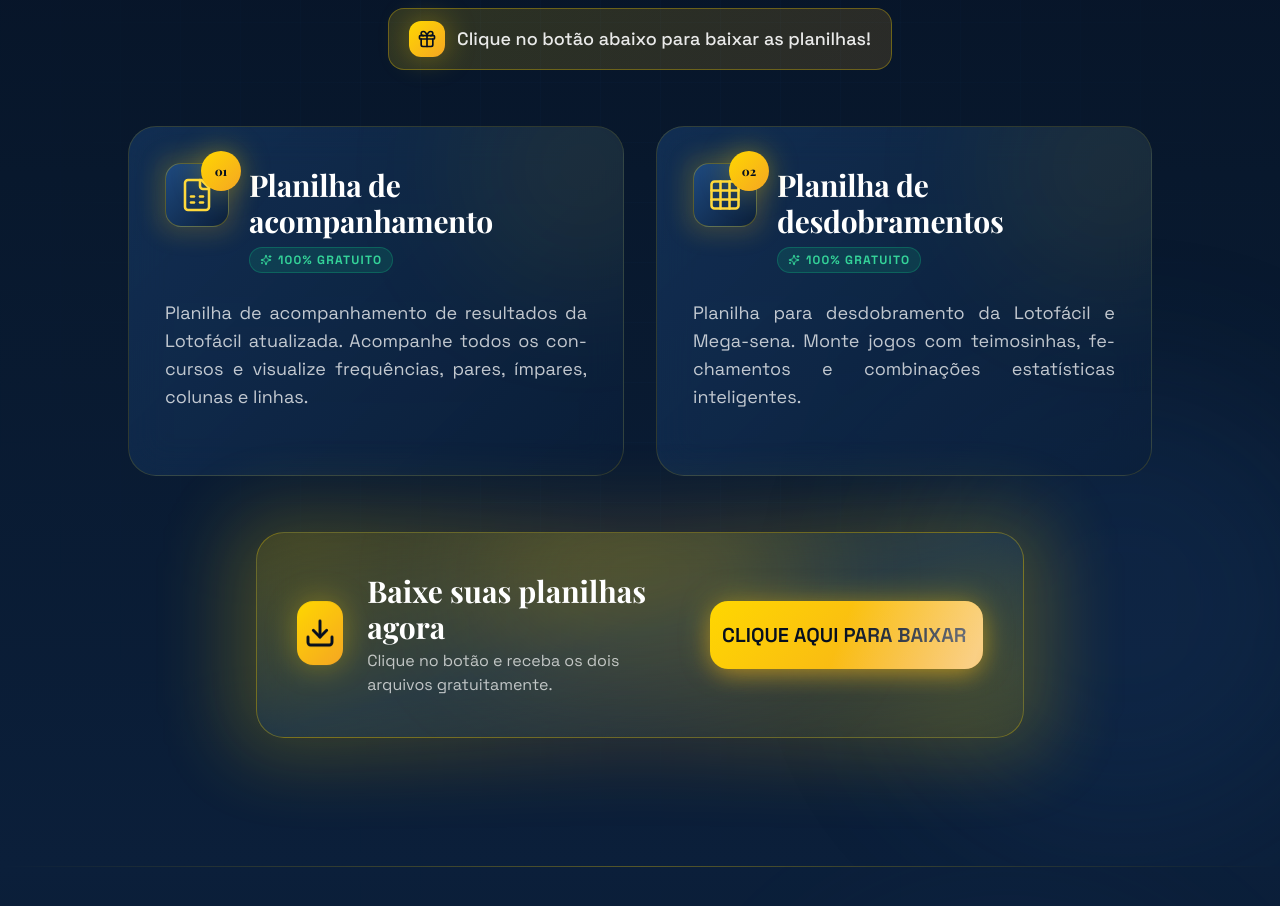
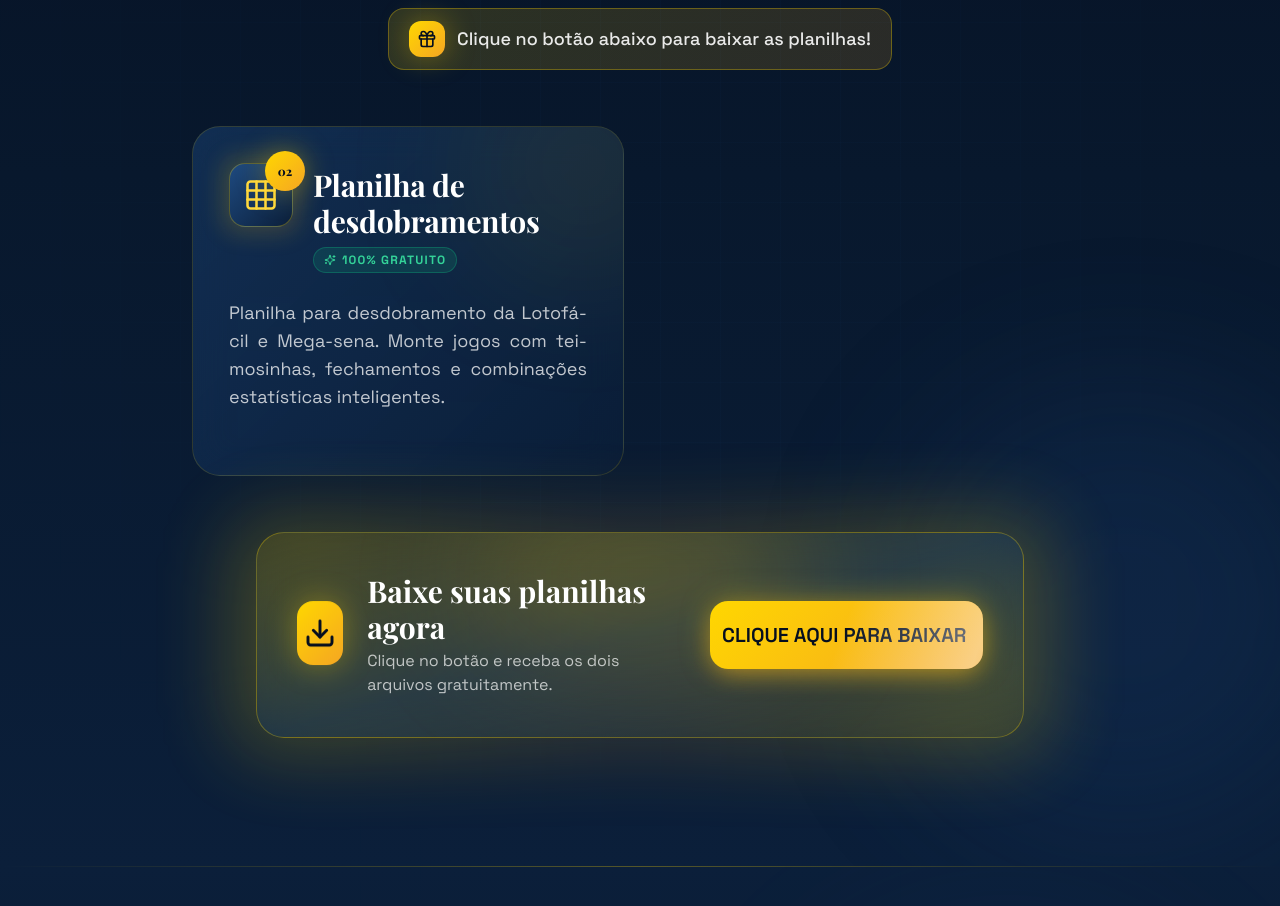
Before and after one commit to thiagohmg/Loteria-Tecnica-Inteligente, a React (Vite) app: page / in a window 1280 px wide. Shown: the part 8500-9406 px from the top of the page. Built offline with nearby package versions, Linux system fonts and the light colour scheme.

Commit message:
Update Freebies.tsx

```diff
--- a/src/components/sections/Freebies.tsx
+++ b/src/components/sections/Freebies.tsx
@@ -42,8 +42,10 @@
         </motion.div>
 
         {/* Gift cards */}
-        <div className="grid md:grid-cols-2 gap-6 lg:gap-8 max-w-5xl mx-auto mb-14">
-          {f.gifts.map((g, i) => {
+        <div className="grid md:grid-cols-1 lg:grid-cols-2 gap-6 lg:gap-8 max-w-4xl mx-auto mb-14">
+          {f.gifts
+            .filter((g: any) => g.number !== "01")
+            .map((g: any, i: number) => {
               const Icon = iconMap[g.icon] ?? FileSpreadsheet;
               return (
                 <motion.div
@@ -53,7 +55,11 @@
                   viewport={{ once: true, amount: 0.2 }}
                   transition={{ delay: i * 0.12, duration: 0.7, ease: "easeOut" }}
                   whileHover={{ y: -6 }}
-                className="glass-card glass-card-hover rounded-[28px] p-7 sm:p-8 lg:p-9 border-gold-500/15 transition-all duration-300 relative overflow-hidden group"
+                  className={`glass-card glass-card-hover rounded-[28px] p-7 sm:p-8 lg:p-9 border-gold-500/15 transition-all duration-300 relative overflow-hidden group ${
+                    f.gifts.filter((x: any) => x.number !== "01").length === 1
+                      ? "md:max-w-2xl md:mx-auto"
+                      : ""
+                  }`}
                 >
                   <div className="absolute -top-16 -right-16 w-52 h-52 rounded-full blob bg-gold-500/20 opacity-0 group-hover:opacity-100 transition-opacity duration-500" />
 
@@ -81,7 +87,6 @@
                   <p className="text-white/75 leading-relaxed text-base sm:text-lg mb-7 relative">
                     {g.description}
                   </p>
-
 
                 </motion.div>
               );
```
Lines whose indentation alone changed are shown as unchanged.
